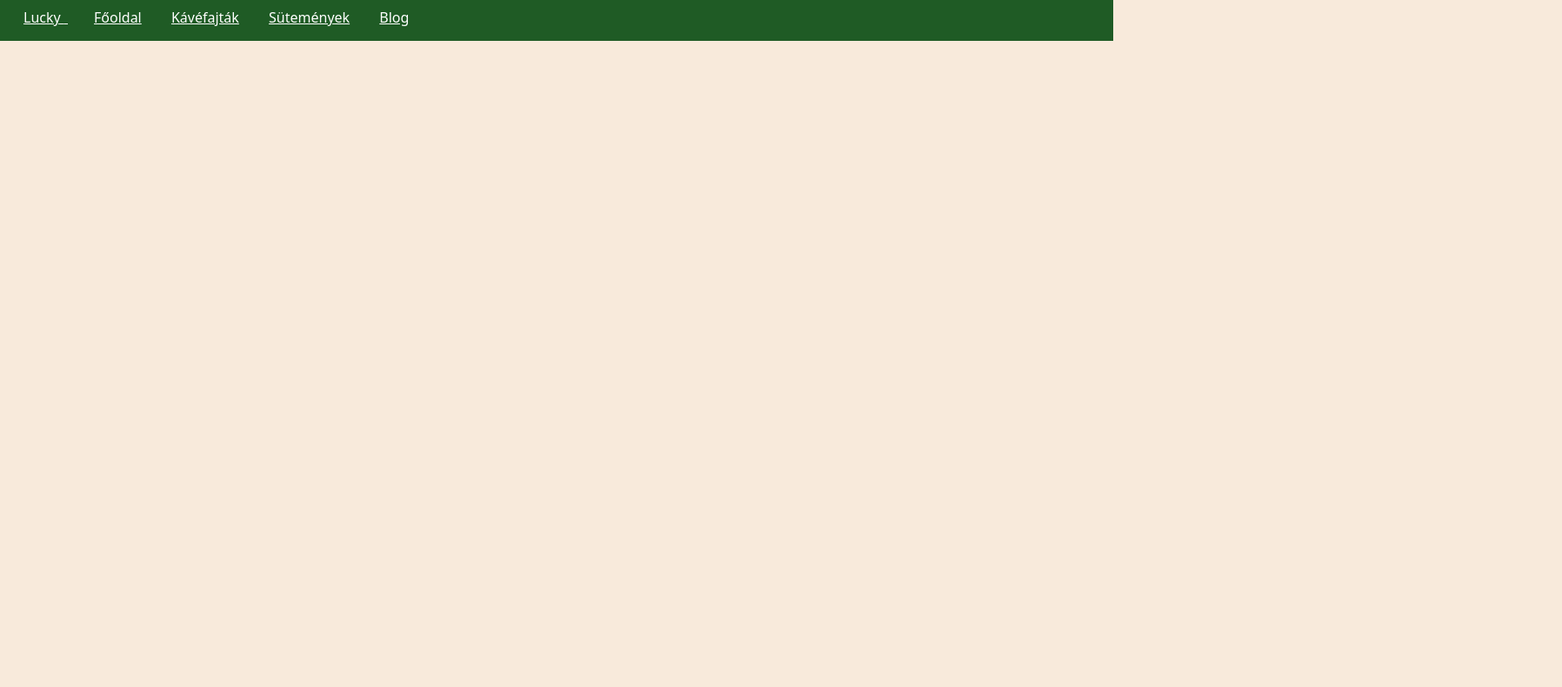
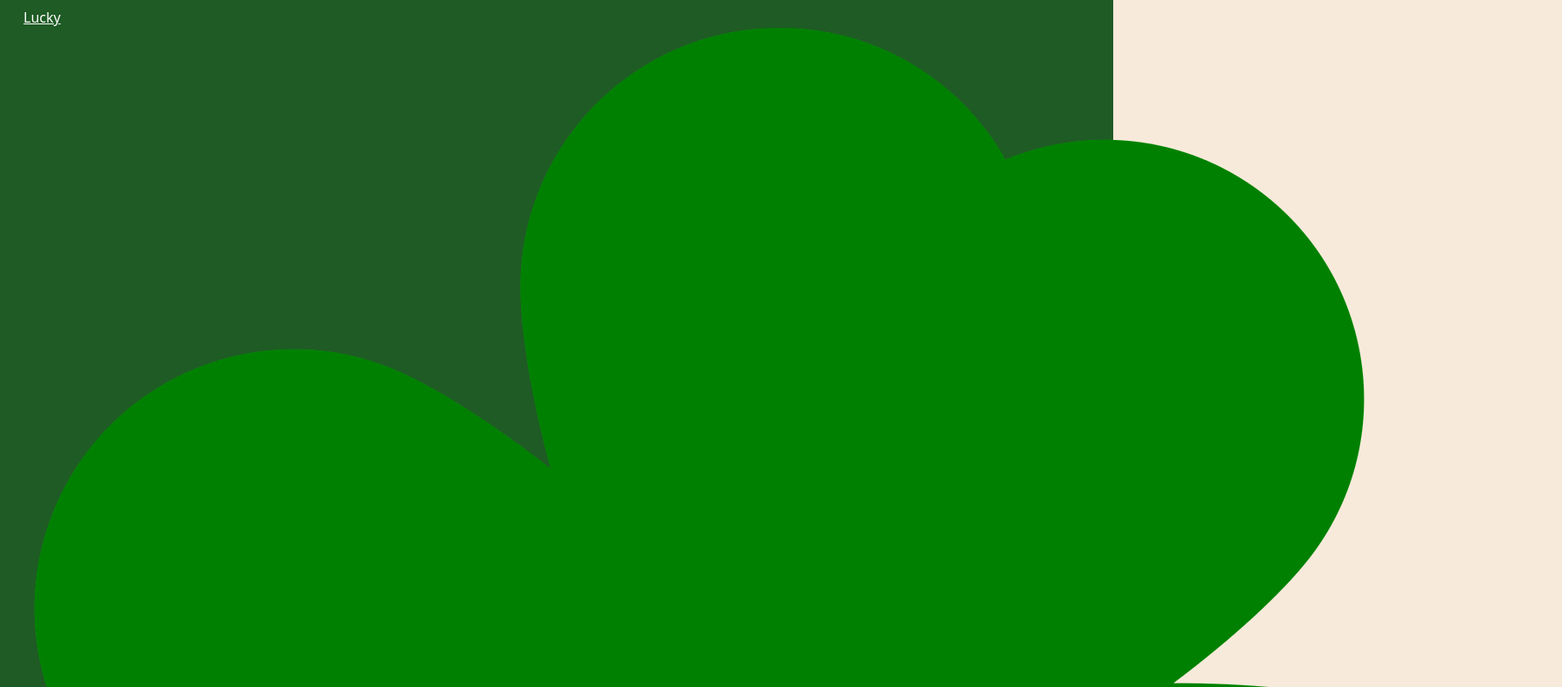
Before and after one commit to mszrsakos/Lucky-kavezo, a plain HTML site: page index.html in a window 1280 px wide. Shown: the part 63-853 px from the top of the page at 87% size, 1796 px wide, since content can reach past the window. Before the commit the page ends 800 px from the top, so only its background shows below. Drawn offline with nearby package versions, Linux system fonts and the light colour scheme; a web font is replaced by a local one.

Commit message:
Update index.html

```diff
--- a/index.html
+++ b/index.html
@@ -15,7 +15,7 @@
             <div class="col-12">
                 <a href="/index.html">
                     Lucky
-                    <img src="" alt=""
+                    <img src="./imgs/st-patricks-day-1272034_1920.png" alt=""
                 </a>
                 <a href="/index.html">Főoldal</a>
                 <a href="/kavefajtak.html">Kávéfajták</a>
```
